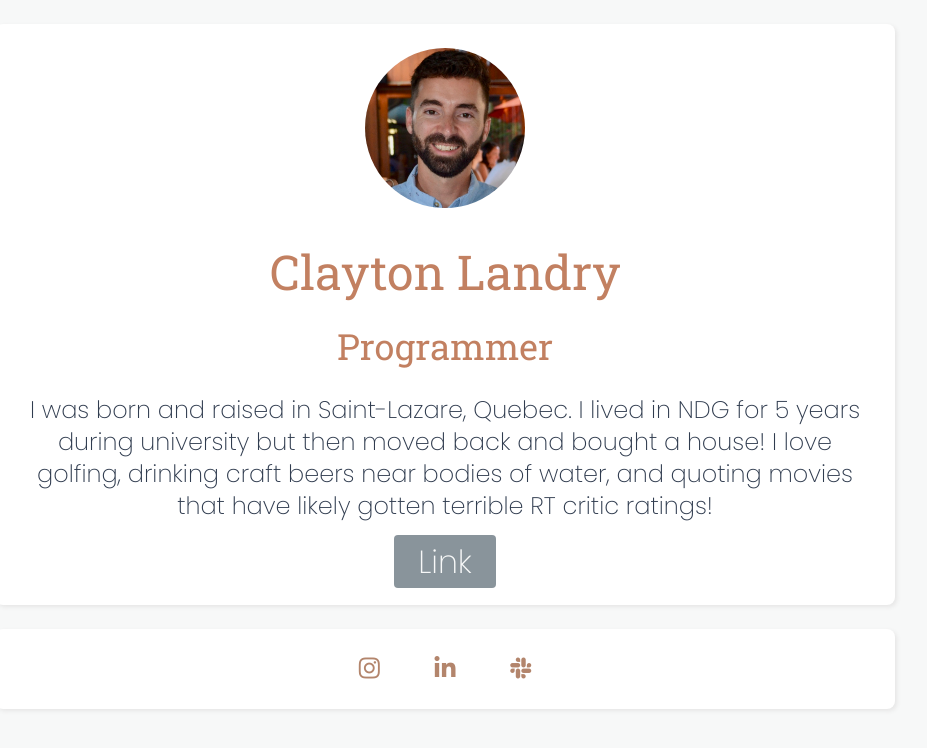
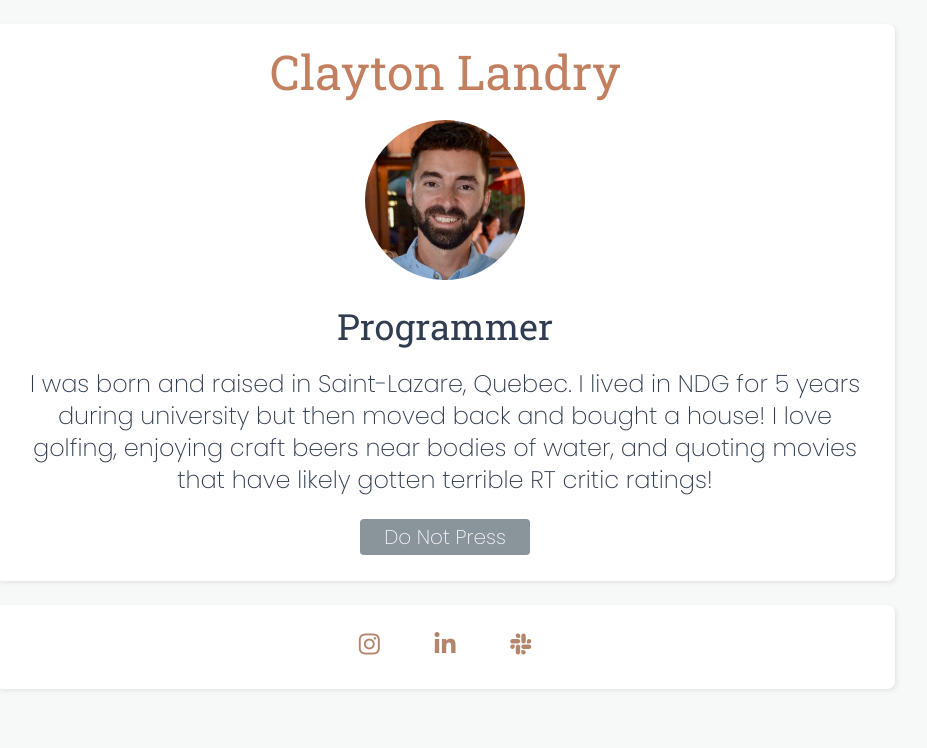
Before and after one commit to clay-land/profile, a plain HTML site: page index.html in a window 1280 px wide. Shown: the whole page, without its empty margins (195-1122 px from the left). Drawn offline with Linux system fonts and the light colour scheme.

Commit message:
added links and made padding on all elements more aesthetic

```diff
--- a/index.html
+++ b/index.html
@@ -10,18 +10,18 @@
   <body>
     <div class="container">
       <div class="card">
+        <h1 id="name-header">Clayton Landry</h1>
         <img class="avatar" src="images/profile_pic.jpg">
-        <h1>Clayton Landry</h1>
-        <h2>Programmer</h2>
+        <h2 class="sub-header">Programmer</h2>
         <p>I was born and raised in Saint-Lazare, Quebec. I lived in NDG for 5 years
-        during university but then moved back and bought a house! I love golfing, drinking craft beers near bodies of water, and quoting
+        during university but then moved back and bought a house! I love golfing, enjoying craft beers near bodies of water, and quoting
       movies that have likely gotten terrible RT critic ratings!</p>
-        <a class="btn-blue" href="#">Link</a>
+        <a class="btn-blue" href="https://i.imgur.com/pQV90P5.gifv">Do Not Press</a>
       </div>
 
       <div class="card">
         <ul class="list-inline">
-          <li><a href="#"><i class="fab fa-instagram"></i></a></li>
+          <li><a href="https://www.instagram.com/clayelliot49/"><i class="fab fa-instagram"></i></a></li>
           <li><a href="#"><i class="fab fa-linkedin-in"></i></a></li>
           <li><a href="#"><i class="fab fa-slack"></i></a></li>
         </ul>
--- a/style.css
+++ b/style.css
@@ -1,4 +1,4 @@
-@import url('https://fonts.googleapis.com/css2?family=Poppins:wght@200;400;700&family=Roboto+Slab:wght@400;700&display=swap');
+@import url('https://fonts.googleapis.com/css2?family=Poppins:wght@200;400;700&family=Roboto+Slab:wght@200;400;700&display=swap');
 body{
   color: #303C4F;
   background-color: #F7F8F8;
@@ -12,7 +12,18 @@ h1, h2, h3 {
   color: #C28061;
   font-family: Roboto Slab;
   font-weight: 400;
-  line-height: 1em;
+  line-height: 100%;
+}
+
+#name-header {
+  margin-top: 0;
+  margin-bottom: 24px
+}
+
+.sub-header {
+  margin-top: 20px;
+  margin-bottom: 24px;
+  color: #303C4F;
 }
 
  .avatar {
@@ -34,8 +45,7 @@ a {
   background-color: #89949B;
   padding: 4px 24px;
   border-radius: 4px;
-  font-size: 32px;
-
+  font-size: 20px;
 }
 
 .btn-blue:hover {
@@ -55,11 +65,11 @@ a:hover {
 .card {
   background-color: white;
   text-align: center;
-  /*width: 720px;*/
   margin: 24px 0px;
   padding: 24px;
   border-radius: 8px;
   box-shadow: 2px 2px 4px rgb(230, 230, 230);
+  padding-bottom: 28px;
 }
 .list-inline > li {
   display: inline-block;
```
